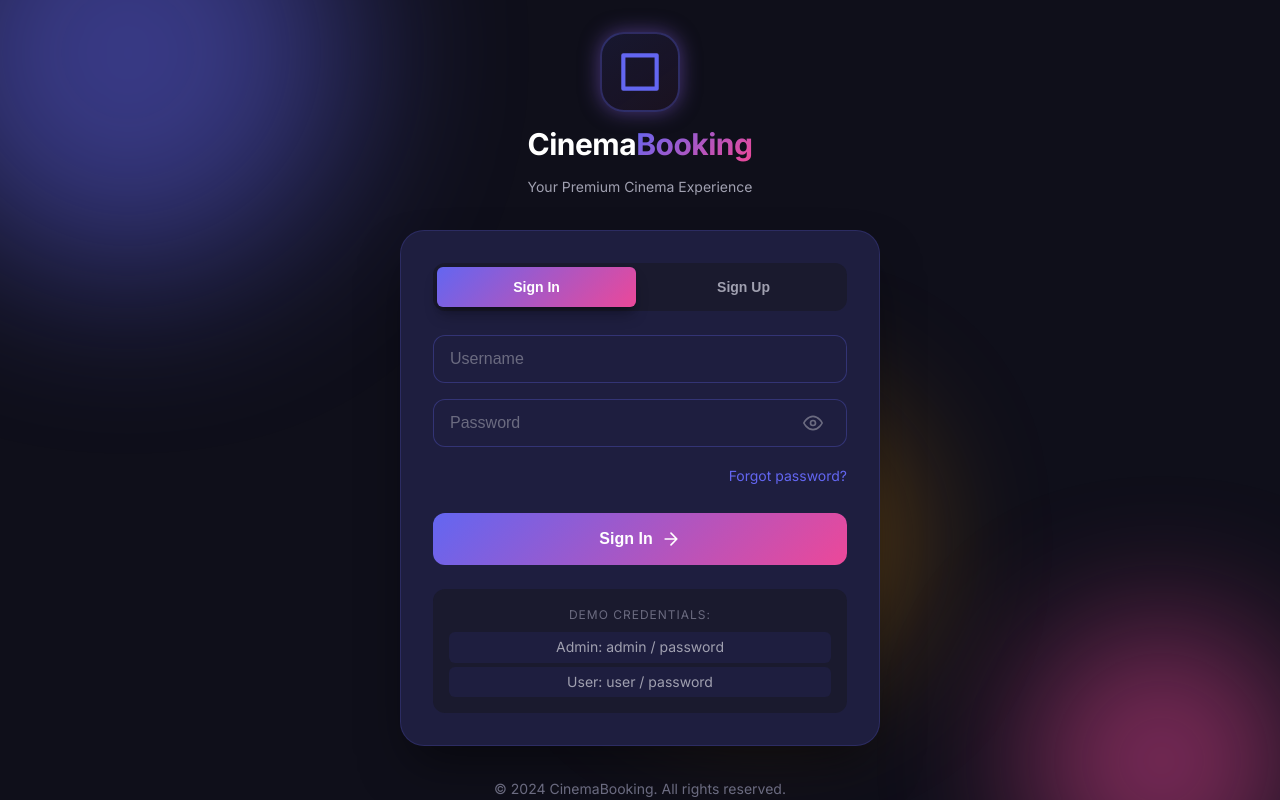
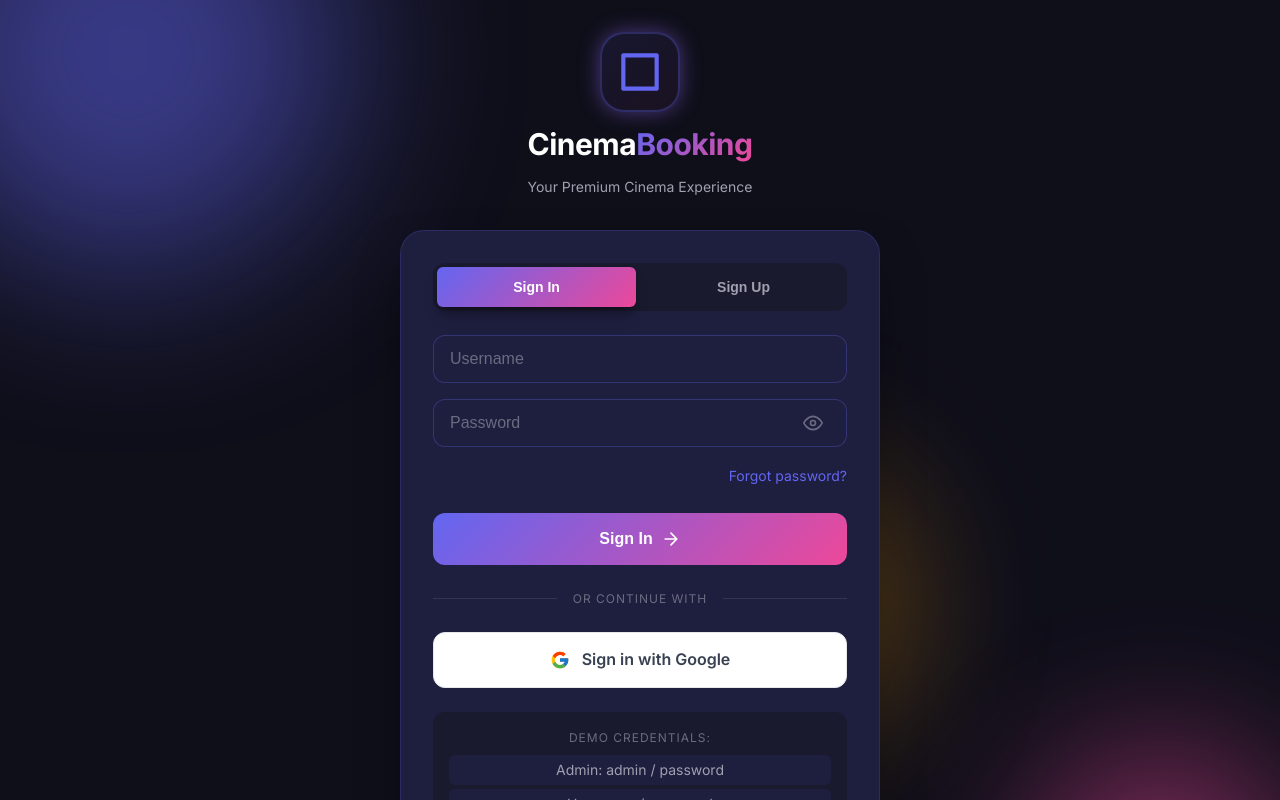
Before and after one commit to tungn2002/cinema-booking-fe, a React (Vite) app: page /login in a window 1280 px wide. Shown: the top 800 px of the page. Built offline with nearby package versions, Linux system fonts and the light colour scheme.

Commit message:
feat: login oauth2 google

```diff
--- a/src/App.jsx
+++ b/src/App.jsx
@@ -1,8 +1,9 @@
-import { BrowserRouter, Routes, Route, Navigate } from 'react-router-dom';
+import { BrowserRouter, Routes, Route, Navigate, useLocation } from 'react-router-dom';
 import { AuthProvider, useAuth } from './context/AuthContext';
 import { useEffect, useState } from 'react';
 import { Toaster } from 'react-hot-toast';
 import Login from './pages/Login';
+import OAuth2Redirect from './pages/OAuth2Redirect';
 import UserDashboard from './pages/UserDashboard';
 import AdminDashboard from './pages/AdminDashboard';
 import MovieDetail from './pages/MovieDetail';
@@ -68,7 +69,8 @@ function PublicRoute({ children }) {
 
 // Default Redirect with role check
 function DefaultRedirect() {
-  const { isAuthenticated, loading } = useAuth();
+  const { isAuthenticated, loading, loginWithToken } = useAuth();
+  const location = useLocation();
 
   // Check admin directly from token (synchronous, no state needed)
   const token = localStorage.getItem('token');
@@ -82,6 +84,17 @@ function DefaultRedirect() {
         <p>Loading...</p>
       </div>
     );
+  }
+
+  // Handle OAuth2 token from URL query parameter
+  const urlParams = new URLSearchParams(location.search);
+  const oauthToken = urlParams.get('token');
+  if (oauthToken) {
+    const result = loginWithToken(oauthToken);
+    if (result.success) {
+      return <Navigate to={result.isAdmin ? '/admin' : '/movies'} replace />;
+    }
+    return <Navigate to="/login" replace />;
   }
 
   if (isAuthenticated && isAdmin) {
@@ -104,6 +117,10 @@ function AppRoutes() {
             </PublicRoute>
           }
         />
+
+        {/* OAuth2 Callbacks */}
+        <Route path="/token=:token" element={<OAuth2Redirect />} />
+        <Route path="/oauth2/redirect" element={<OAuth2Redirect />} />
 
         <Route path="/movies" element={<UserDashboard />} />
 
--- a/src/context/AuthContext.jsx
+++ b/src/context/AuthContext.jsx
@@ -43,10 +43,22 @@ export function AuthProvider({ children }) {
       const response = await authAPI.login({ username, password });
       const { data } = response.data;
 
-      localStorage.setItem('token', data.token);
+      return loginWithToken(data.token);
+    } catch (error) {
+      console.error('Login error:', error);
+      return {
+        success: false,
+        message: error.response?.data?.message || 'Login failed',
+      };
+    }
+  };
+
+  const loginWithToken = (tokenValue) => {
+    try {
+      localStorage.setItem('token', tokenValue);
 
       // Decode user info from JWT token (no need to call API)
-      const userInfo = getUserInfoFromToken(data.token);
+      const userInfo = getUserInfoFromToken(tokenValue);
 
       if (!userInfo) {
         throw new Error('Invalid token received');
@@ -54,16 +66,13 @@ export function AuthProvider({ children }) {
 
       localStorage.setItem('user', JSON.stringify(userInfo));
 
-      setToken(data.token);
+      setToken(tokenValue);
       setUser(userInfo);
 
       return { success: true, user: userInfo, isAdmin: userInfo.isAdmin };
     } catch (error) {
-      console.error('Login error:', error);
-      return {
-        success: false,
-        message: error.response?.data?.message || 'Login failed',
-      };
+      console.error('Login with token error:', error);
+      return { success: false, message: 'Invalid token' };
     }
   };
 
@@ -109,6 +118,7 @@ export function AuthProvider({ children }) {
     token,
     loading,
     login,
+    loginWithToken,
     register,
     logout,
     checkAdmin,
--- a/src/pages/AdminDashboard.jsx
+++ b/src/pages/AdminDashboard.jsx
@@ -43,7 +43,7 @@ function AdminDashboard() {
 
   const connectWebSocket = () => {
     try {
-      const baseUrl = import.meta.env.VITE_API_URL || 'http://localhost:8080/api/v1';
+      const baseUrl = import.meta.env.VITE_API_URL || 'https://my-java-app-latest-m50a.onrender.com/api/v1';
       const wsUrl = baseUrl.replace('/api/v1', '/ws');
       const socket = new SockJS(wsUrl);
       const stompClient = Stomp.over(socket);
--- a/src/pages/Login.css
+++ b/src/pages/Login.css
@@ -341,6 +341,62 @@
   text-align: center;
 }
 
+/* OAuth2 Styles */
+.divider {
+  display: flex;
+  align-items: center;
+  text-align: center;
+  margin: 1.5rem 0;
+  color: var(--text-muted);
+  font-size: var(--text-xs);
+  text-transform: uppercase;
+  letter-spacing: 1px;
+}
+
+.divider::before,
+.divider::after {
+  content: '';
+  flex: 1;
+  border-bottom: 1px solid rgba(255, 255, 255, 0.1);
+}
+
+.divider:not(:empty)::before {
+  margin-right: 1rem;
+}
+
+.divider:not(:empty)::after {
+  margin-left: 1rem;
+}
+
+.btn-google {
+  width: 100%;
+  padding: 0.875rem;
+  background: white;
+  border: 1px solid #e5e7eb;
+  border-radius: var(--radius-md);
+  color: #374151;
+  font-size: var(--text-base);
+  font-weight: 600;
+  cursor: pointer;
+  display: flex;
+  align-items: center;
+  justify-content: center;
+  gap: 0.75rem;
+  transition: all var(--transition);
+  text-decoration: none;
+}
+
+.btn-google:hover {
+  background: #f9fafb;
+  transform: translateY(-2px);
+  box-shadow: var(--shadow-md);
+}
+
+.google-icon {
+  width: 20px;
+  height: 20px;
+}
+
 /* Responsive */
 @media (max-width: 640px) {
   .login-page {
--- a/src/pages/Login.jsx
+++ b/src/pages/Login.jsx
@@ -291,6 +291,35 @@ function Login() {
             </motion.button>
           </form>
 
+          {/* Social Login Divider */}
+          <motion.div
+            className="divider"
+            initial={{ opacity: 0 }}
+            animate={{ opacity: 1 }}
+            transition={{ delay: 0.45 }}
+          >
+            Or continue with
+          </motion.div>
+
+          {/* Google Login Button */}
+          <motion.a
+            href={`${import.meta.env.VITE_API_URL?.replace('/api/v1', '') || 'https://my-java-app-latest-m50a.onrender.com'}/oauth2/authorization/google`}
+            className="btn-google"
+            initial={{ opacity: 0, y: 10 }}
+            animate={{ opacity: 1, y: 0 }}
+            transition={{ duration: 0.3, delay: 0.5 }}
+            whileHover={{ scale: 1.02 }}
+            whileTap={{ scale: 0.98 }}
+          >
+            <svg className="google-icon" viewBox="0 0 48 48">
+              <path fill="#FFC107" d="M43.611,20.083H42V20H24v8h11.303c-1.649,4.657-6.08,8-11.303,8c-6.627,0-12-5.373-12-12c0-6.627,5.373-12,12-12c3.059,0,5.842,1.154,7.961,3.039l5.657-5.657C34.046,6.053,29.268,4,24,4C12.955,4,4,12.955,4,24c0,11.045,8.955,20,20,20c11.045,0,20-8.955,20-20C44,22.659,43.862,21.35,43.611,20.083z" />
+              <path fill="#FF3D00" d="M6.306,14.691l6.571,4.819C14.655,15.108,18.961,12,24,12c3.059,0,5.842,1.154,7.961,3.039l5.657-5.657C34.046,6.053,29.268,4,24,4C16.318,4,9.656,8.337,6.306,14.691z" />
+              <path fill="#4CAF50" d="M24,44c5.166,0,9.86-1.977,13.409-5.192l-6.19-5.238C29.211,35.091,26.715,36,24,36c-5.202,0-9.619-3.317-11.283-7.946l-6.522,5.025C9.505,39.556,16.227,44,24,44z" />
+              <path fill="#1976D2" d="M43.611,20.083H42V20H24v8h11.303c-0.792,2.237-2.231,4.166-4.087,5.571c0.001-0.001,0.002-0.001,0.003-0.002l6.19,5.238C36.971,39.205,44,34,44,24C44,22.659,43.862,21.35,43.611,20.083z" />
+            </svg>
+            Sign in with Google
+          </motion.a>
+
           {/* Demo Credentials */}
           <motion.div
             className="demo-credentials"
--- a/src/pages/MovieDetail.jsx
+++ b/src/pages/MovieDetail.jsx
@@ -142,10 +142,6 @@ function MovieDetail() {
   };
 
   const handleShowtimeSelect = (showtime) => {
-    if (!isAuthenticated) {
-      navigate('/login', { state: { from: `/movies/${id}` } });
-      return;
-    }
     // Navigate to booking page with showtime ID
     navigate(`/booking/${showtime.id}`);
   };
--- /dev/null
+++ b/src/pages/OAuth2Redirect.jsx
@@ -0,0 +1,44 @@
+import { useEffect } from 'react';
+import { useNavigate, useParams, useSearchParams } from 'react-router-dom';
+import { useAuth } from '../context/AuthContext';
+import { toast } from 'react-hot-toast';
+
+function OAuth2Redirect() {
+  const { token: tokenParam } = useParams();
+  const [searchParams] = useSearchParams();
+  const { loginWithToken } = useAuth();
+  const navigate = useNavigate();
+
+  useEffect(() => {
+    const processAuth = async () => {
+      // Check path param, query param, or search params
+      let token = tokenParam || searchParams.get('token');
+
+      if (token) {
+        const result = loginWithToken(token);
+        if (result.success) {
+          toast.success('Login successful!');
+          // Redirect based on role
+          navigate(result.isAdmin ? '/admin' : '/movies', { replace: true });
+        } else {
+          toast.error('Authentication failed: ' + (result.message || 'Invalid token'));
+          navigate('/login', { replace: true });
+        }
+      } else {
+        toast.error('No token found in redirection');
+        navigate('/login', { replace: true });
+      }
+    };
+
+    processAuth();
+  }, [tokenParam, searchParams, loginWithToken, navigate]);
+
+  return (
+    <div className="loading-screen">
+      <div className="spinner spinner-lg"></div>
+      <p>Completing login...</p>
+    </div>
+  );
+}
+
+export default OAuth2Redirect;
--- a/src/services/api.js
+++ b/src/services/api.js
@@ -1,6 +1,6 @@
 import axios from 'axios';
 
-const API_BASE_URL = import.meta.env.VITE_API_URL || 'http://localhost:8080/api/v1';
+const API_BASE_URL = import.meta.env.VITE_API_URL || 'https://my-java-app-latest-m50a.onrender.com/api/v1';
 
 // Create axios instance
 const api = axios.create({
@@ -24,9 +24,23 @@ api.interceptors.response.use(
   (response) => response,
   (error) => {
     if (error.response?.status === 401) {
-      localStorage.removeItem('token');
-      localStorage.removeItem('user');
-      window.location.href = '/login';
+      // Only redirect to login if the endpoint actually requires authentication
+      // Don't redirect for public endpoints that just happen to return 401
+      const excludedPaths = [
+        '/movies/',
+        '/theaters/',
+        '/showtimes/',
+        '/seats/',
+        '/reviews/movies/',
+      ];
+      const url = error.config?.url || '';
+      const shouldRedirect = !excludedPaths.some(path => url.includes(path));
+
+      if (shouldRedirect) {
+        localStorage.removeItem('token');
+        localStorage.removeItem('user');
+        window.location.href = '/login';
+      }
     }
     return Promise.reject(error);
   }
```
